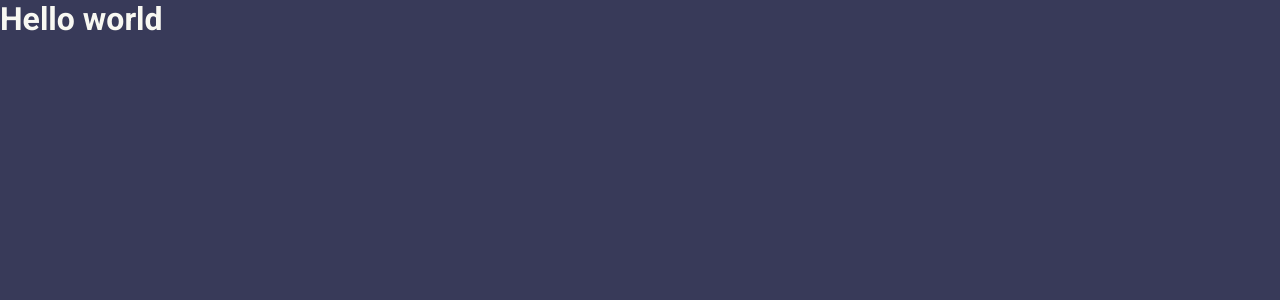
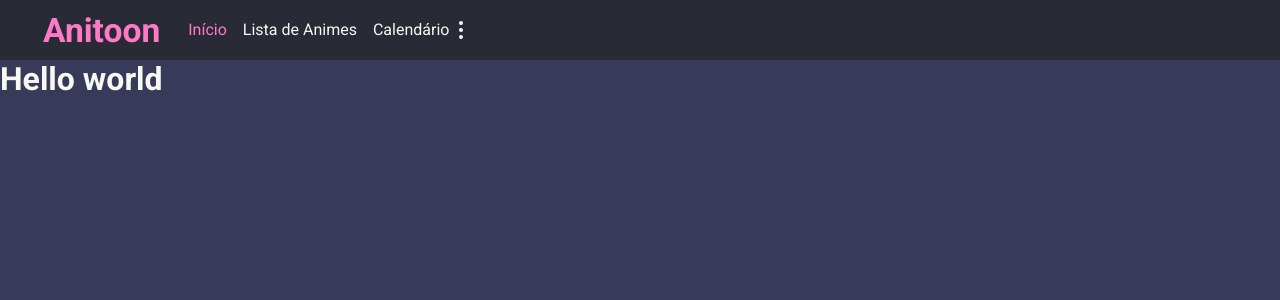
Before and after one commit to devLucasRoberto/Anitoon-v2, a Next.js app: page / in a window 1280 px wide. Shown: the top 300 px of the page. Built offline with nearby package versions, Linux system fonts and the light colour scheme.

Commit message:
Add logo and nav header

```diff
--- a/next.config.js
+++ b/next.config.js
@@ -1,6 +1,13 @@
 /** @type {import('next').NextConfig} */
 const nextConfig = {
-  reactStrictMode: true,
+  reactStrictMode: true
 }
 
 module.exports = nextConfig
+
+module.exports = {
+  experimental: {
+    // Enables the styled-components SWC transform
+    styledComponents: true
+  }
+}
--- a/package.json
+++ b/package.json
@@ -11,6 +11,7 @@
     "next": "12.0.9",
     "react": "17.0.2",
     "react-dom": "17.0.2",
+    "react-icons": "^4.3.1",
     "styled-components": "^5.3.3"
   },
   "devDependencies": {
--- /dev/null
+++ b/src/components/Header/index.tsx
@@ -0,0 +1,70 @@
+import {
+  Container,
+  Content,
+  Logo,
+  Nav,
+  NavLink,
+  MoreButton,
+  IconMore,
+  OverlayCloseMore,
+  MoreContent
+} from './styles'
+import Link from 'next/link'
+import { useState } from 'react'
+import { useRouter } from 'next/router'
+
+export function Header() {
+  const [more, setMore] = useState(false)
+
+  const { asPath } = useRouter()
+
+  function showMore(show: boolean) {
+    setMore(show)
+  }
+
+  return (
+    <Container>
+      <Content>
+        <Logo>
+          <Link href="/">
+            <a>Anitoon</a>
+          </Link>
+        </Logo>
+        <Nav>
+          <ul>
+            <li>
+              <Link href="/">
+                <NavLink activeLink={asPath === '/'}>Início</NavLink>
+              </Link>
+            </li>
+            <li>
+              <Link href="/">
+                <NavLink>Lista de Animes</NavLink>
+              </Link>
+            </li>
+            <li>
+              <Link href="/">
+                <NavLink>Calendário</NavLink>
+              </Link>
+            </li>
+          </ul>
+
+          <div>
+            <MoreButton onClick={() => showMore(true)}>
+              <IconMore />
+            </MoreButton>
+            {more && (
+              <>
+                <OverlayCloseMore onClick={() => showMore(false)} />
+                <MoreContent>
+                  <NavLink activeLink={asPath === '/'}>Temporadas</NavLink>
+                  <NavLink>Contato</NavLink>
+                </MoreContent>
+              </>
+            )}
+          </div>
+        </Nav>
+      </Content>
+    </Container>
+  )
+}
--- /dev/null
+++ b/src/components/Header/styles.ts
@@ -0,0 +1,111 @@
+import styled from 'styled-components'
+import { FiMoreVertical } from 'react-icons/fi'
+
+export const Container = styled.div`
+  background: var(--gray-900);
+  height: 3.75rem;
+  padding: 0 2.68rem 0 2.68rem;
+`
+
+export const Content = styled.div`
+  display: flex;
+  align-items: center;
+  max-width: 1440px;
+  height: 100%;
+  margin: 0 auto;
+`
+
+export const Logo = styled.div`
+  font-weight: bold;
+  font-size: 2.1rem;
+
+  > a {
+    text-decoration: none;
+    color: var(--pink);
+  }
+`
+
+export const Nav = styled.div`
+  display: flex;
+  justify-content: space-between;
+  align-items: center;
+  padding: 0 1.75rem 0 1.75rem;
+
+  > ul {
+    list-style-type: none;
+
+    > li {
+      display: inline;
+    }
+
+    > li + li {
+      padding-left: 1rem;
+    }
+  }
+
+  > div {
+    display: flex;
+    justify-content: center;
+  }
+`
+interface NavLinkProps {
+  activeLink?: boolean
+}
+
+export const NavLink = styled.a<NavLinkProps>`
+  color: var(${props => (props.activeLink ? '--pink' : '--white')});
+  text-decoration: none;
+  font-size: 1rem;
+  transition: color 0.2s;
+
+  &:hover {
+    color: var(--pink);
+  }
+`
+
+export const MoreButton = styled.button`
+  cursor: pointer;
+  margin-top: 0.187rem;
+`
+
+export const IconMore = styled(FiMoreVertical)`
+  height: 1.5rem;
+  width: 1.5rem;
+  color: var(--white);
+`
+export const OverlayCloseMore = styled.div`
+  background: transparent;
+  position: absolute;
+  z-index: 1;
+  top: 0;
+  left: 0;
+  right: 0;
+  bottom: 0;
+  cursor: pointer;
+`
+
+export const MoreContent = styled.div`
+  position: absolute;
+  margin-top: 2.18rem;
+  background: var(--gray-300);
+  flex-direction: column;
+  z-index: 3;
+  color: var(--white);
+  font-size: 1rem;
+  text-align: center;
+  padding: 0.625rem 0.312rem 0.625rem 0.312rem;
+  border-radius: 0.437rem;
+
+  > a {
+    cursor: pointer;
+    transition: color 0.2s;
+
+    &:hover {
+      color: var(--pink);
+    }
+  }
+
+  > a + a {
+    margin-top: 0.312rem;
+  }
+`
--- a/src/pages/index.tsx
+++ b/src/pages/index.tsx
@@ -1,3 +1,10 @@
+import { Header } from '../components/Header'
+
 export default function Home() {
-  return <h1>Hello world</h1>
+  return (
+    <>
+      <Header />
+      <h1>Hello world</h1>
+    </>
+  )
 }
--- a/src/styles/GlobalStyles.ts
+++ b/src/styles/GlobalStyles.ts
@@ -22,6 +22,7 @@ export default createGlobalStyle`
   :root{
     --white: #F8F8F2;
     --pink: #FF79C6;
+    --gray-300: #44475A;
     --gray-600: #383a59;
     --gray-900: #282A36;
   }
```
Also changed, not shown: 1 other file (tests, documents, lock files or other folders).
